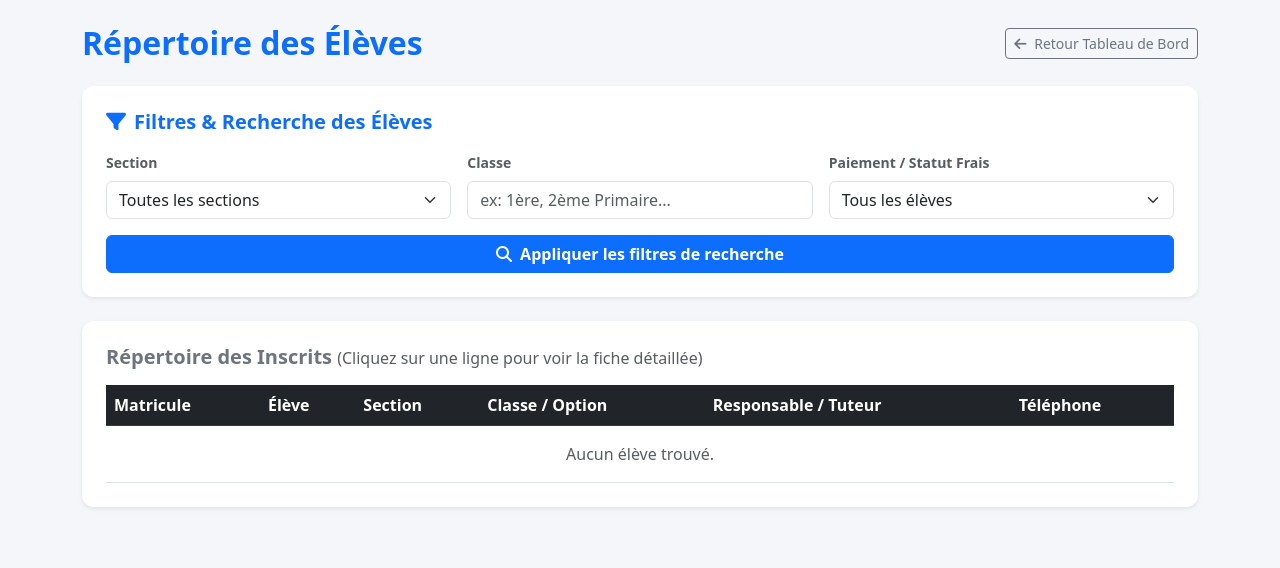
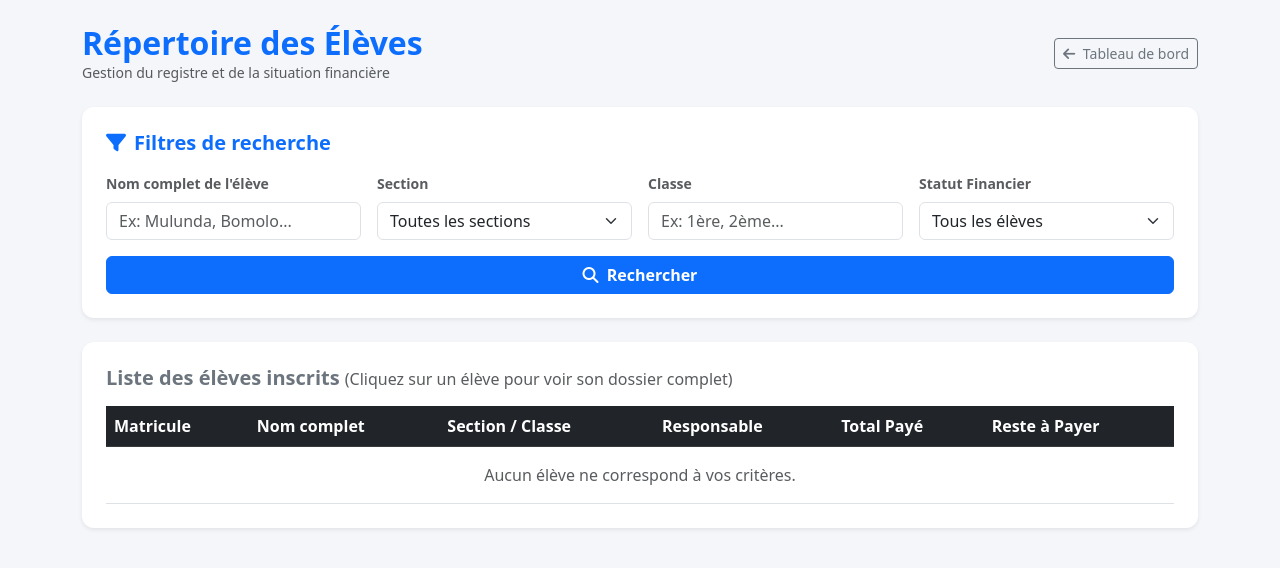
Before and after one commit to osemwanza-ai/gestion-la-charite, a Flask app: page /eleves in a window 1280 px wide. Shown: the top 568 px of the page. Run offline with Flask 3, Linux system fonts and the light colour scheme.

Commit message:
Update eleves.html

```diff
--- a/templates/eleves.html
+++ b/templates/eleves.html
@@ -11,24 +11,33 @@
         .card-custom { border: none; border-radius: 12px; }
         .clickable-row { cursor: pointer; transition: background-color 0.2s; }
         .clickable-row:hover { background-color: #e9ecef !important; }
+        .stat-card { border-radius: 8px; padding: 12px; text-align: center; }
     </style>
 </head>
 <body>
 
 <div class="container py-4">
     <div class="d-flex justify-content-between align-items-center mb-4">
+        <div>
             <h2 class="fw-bold text-primary m-0">Répertoire des Élèves</h2>
+            <p class="text-muted small m-0">Gestion du registre et de la situation financière</p>
+        </div>
         <a href="{{ url_for('index') }}" class="btn btn-outline-secondary btn-sm">
-            <i class="fa-solid fa-arrow-left me-1"></i> Retour Tableau de Bord
+            <i class="fa-solid fa-arrow-left me-1"></i> Tableau de bord
         </a>
     </div>
 
-    <!-- Filtres -->
+    <!-- Zone de Filtres et Recherche -->
     <div class="card card-custom bg-white shadow-sm p-4 mb-4">
-        <h5 class="fw-bold mb-3 text-primary"><i class="fa-solid fa-filter me-2"></i>Filtres & Recherche des Élèves</h5>
+        <h5 class="fw-bold mb-3 text-primary"><i class="fa-solid fa-filter me-2"></i>Filtres de recherche</h5>
         <form method="GET" action="{{ url_for('liste_eleves') }}">
             <div class="row g-3">
-                <div class="col-md-4">
+                <!-- Champ Recherche par Nom -->
+                <div class="col-md-3">
+                    <label class="form-label text-muted small fw-bold">Nom complet de l'élève</label>
+                    <input type="text" name="nom" class="form-control" placeholder="Ex: Mulunda, Bomolo..." value="{{ nom_sel }}">
+                </div>
+                <div class="col-md-3">
                     <label class="form-label text-muted small fw-bold">Section</label>
                     <select name="section" class="form-select">
                         <option value="">Toutes les sections</option>
@@ -37,86 +46,124 @@
                         <option value="Secondaire" {% if section_sel == 'Secondaire' %}selected{% endif %}>Secondaire</option>
                     </select>
                 </div>
-                <div class="col-md-4">
+                <div class="col-md-3">
                     <label class="form-label text-muted small fw-bold">Classe</label>
-                    <input type="text" name="classe" class="form-control" placeholder="ex: 1ère, 2ème Primaire..." value="{{ classe_sel }}">
+                    <input type="text" name="classe" class="form-control" placeholder="Ex: 1ère, 2ème..." value="{{ classe_sel }}">
                 </div>
-                <div class="col-md-4">
-                    <label class="form-label text-muted small fw-bold">Paiement / Statut Frais</label>
+                <div class="col-md-3">
+                    <label class="form-label text-muted small fw-bold">Statut Financier</label>
                     <select name="statut" class="form-select">
                         <option value="">Tous les élèves</option>
-                        <option value="paye" {% if statut_sel == 'paye' %}selected{% endif %}>Élèves ayant effectué un paiement</option>
-                        <option value="non_paye" {% if statut_sel == 'non_paye' %}selected{% endif %}>Aucun paiement enregistré</option>
+                        <option value="en_regle" {% if statut_sel == 'en_regle' %}selected{% endif %}>En règle (Solde = 0 FC)</option>
+                        <option value="dette" {% if statut_sel == 'dette' %}selected{% endif %}>Ayant une dette</option>
+                        <option value="paye" {% if statut_sel == 'paye' %}selected{% endif %}>Au moins un paiement</option>
+                        <option value="non_paye" {% if statut_sel == 'non_paye' %}selected{% endif %}>Aucun paiement</option>
                     </select>
                 </div>
                 <div class="col-12 mt-3">
                     <button type="submit" class="btn btn-primary w-100 fw-bold">
-                        <i class="fa-solid fa-search me-1"></i> Appliquer les filtres de recherche
+                        <i class="fa-solid fa-search me-1"></i> Rechercher
                     </button>
                 </div>
             </div>
         </form>
     </div>
 
-    <!-- Tableau répertoire -->
+    <!-- Liste des Élèves -->
     <div class="card card-custom bg-white shadow-sm p-4">
         <h5 class="fw-bold mb-3 text-secondary">
-            Répertoire des Inscrits <span class="fs-6 fw-normal text-muted">(Cliquez sur une ligne pour voir la fiche détaillée)</span>
+            Liste des élèves inscrits
+            <span class="fs-6 fw-normal text-muted">(Cliquez sur un élève pour voir son dossier complet)</span>
         </h5>
+
         <div class="table-responsive">
             <table class="table table-hover align-middle mb-0">
                 <thead class="table-dark">
                     <tr>
                         <th>Matricule</th>
-                        <th>Élève</th>
-                        <th>Section</th>
-                        <th>Classe / Option</th>
-                        <th>Responsable / Tuteur</th>
-                        <th>Téléphone</th>
+                        <th>Nom complet</th>
+                        <th>Section / Classe</th>
+                        <th>Responsable</th>
+                        <th>Total Payé</th>
+                        <th>Reste à Payer</th>
                     </tr>
                 </thead>
                 <tbody>
-                    {% for e in eleves %}
+                    {% for item in eleves_data %}
+                    {% set e = item.obj %}
                     <tr class="clickable-row" data-bs-toggle="modal" data-bs-target="#modalEleve{{ e.id }}">
                         <td class="fw-bold text-primary">{{ e.matricule }}</td>
                         <td class="fw-bold">{{ e.nom_complet }}</td>
-                        <td><span class="badge bg-info text-dark">{{ e.section }}</span></td>
-                        <td>{{ e.classe }} {{ '(' ~ e.option ~ ')' if e.option else '' }}</td>
-                        <td>{{ e.nom_responsables }} {% if e.lien_parente %}({{ e.lien_parente }}){% endif %}</td>
-                        <td>{{ e.telephone_principal }}</td>
+                        <td><span class="badge bg-info text-dark">{{ e.section }}</span> {{ e.classe }}</td>
+                        <td>{{ e.nom_responsables }} ({{ e.telephone_principal }})</td>
+                        <td class="fw-bold text-success">{{ "{:,.0f}".format(item.total_paye) }} FC</td>
+                        <td class="fw-bold {% if item.reste_a_payer > 0 %}text-danger{% else %}text-muted{% endif %}">
+                            {{ "{:,.0f}".format(item.reste_a_payer) }} FC
+                        </td>
                     </tr>
 
-                    <!-- Modal Fiche Détaillée Élève -->
+                    <!-- Modal Dossier Complet Élève -->
                     <div class="modal fade" id="modalEleve{{ e.id }}" tabindex="-1" aria-hidden="true">
                         <div class="modal-dialog modal-lg modal-dialog-centered">
                             <div class="modal-content">
                                 <div class="modal-header bg-primary text-white">
-                                    <h5 class="modal-title fw-bold"><i class="fa-solid fa-id-card me-2"></i>Fiche Élève : {{ e.nom_complet }}</h5>
+                                    <h5 class="modal-title fw-bold">
+                                        <i class="fa-solid fa-user-graduate me-2"></i>Dossier Élève : {{ e.nom_complet }}
+                                    </h5>
                                     <button type="button" class="btn-close btn-close-white" data-bs-dismiss="modal" aria-label="Fermer"></button>
                                 </div>
                                 <div class="modal-body">
-                                    <div class="row g-3">
+                                    <!-- Signalétique Élève -->
+                                    <h6 class="fw-bold text-primary mb-3"><i class="fa-solid fa-id-card me-2"></i>Identité & Renseignements</h6>
+                                    <div class="row g-2 mb-3 bg-light p-3 rounded">
                                         <div class="col-md-6">
                                             <p class="mb-1"><strong>Matricule :</strong> {{ e.matricule }}</p>
                                             <p class="mb-1"><strong>Sexe :</strong> {{ e.sexe }}</p>
-                                            <p class="mb-1"><strong>Date / Lieu de Naissance :</strong> {{ e.date_naissance or 'N/A' }} à {{ e.lieu_naissance or 'N/A' }}</p>
-                                            <p class="mb-1"><strong>Adresse :</strong> {{ e.adresse or 'N/A' }}</p>
+                                            <p class="mb-1"><strong>Date & Lieu de Nais. :</strong> {{ e.date_naissance or '-' }} à {{ e.lieu_naissance or '-' }}</p>
+                                            <p class="mb-1"><strong>Adresse :</strong> {{ e.adresse or '-' }}</p>
                                         </div>
                                         <div class="col-md-6">
-                                            <p class="mb-1"><strong>Section :</strong> {{ e.section }}</p>
-                                            <p class="mb-1"><strong>Classe :</strong> {{ e.classe }} {{ e.option }}</p>
-                                            <p class="mb-1"><strong>Tuteur :</strong> {{ e.nom_responsables }} ({{ e.lien_parente }})</p>
-                                            <p class="mb-1"><strong>Téléphone :</strong> {{ e.telephone_principal }} / {{ e.telephone_secondaire or '-' }}</p>
+                                            <p class="mb-1"><strong>Section / Classe :</strong> {{ e.section }} - {{ e.classe }} {{ '(' ~ e.option ~ ')' if e.option else '' }}</p>
+                                            <p class="mb-1"><strong>Responsable / Tuteur :</strong> {{ e.nom_responsables }} ({{ e.lien_parente or 'Tuteur' }})</p>
+                                            <p class="mb-1"><strong>Téléphone principal :</strong> {{ e.telephone_principal }}</p>
+                                            <p class="mb-1"><strong>Téléphone second. :</strong> {{ e.telephone_secondaire or '-' }}</p>
                                         </div>
                                     </div>
-                                    <hr>
-                                    <h6 class="fw-bold text-success mb-2"><i class="fa-solid fa-receipt me-2"></i>Historique des Frais Payés</h6>
-                                    <table class="table table-sm table-bordered">
+
+                                    <!-- Résumé de la Situation Financière -->
+                                    <h6 class="fw-bold text-primary mb-2"><i class="fa-solid fa-wallet me-2"></i>Situation Financière</h6>
+                                    <div class="row g-2 mb-3">
+                                        <div class="col-md-4">
+                                            <div class="stat-card bg-light border">
+                                                <small class="text-muted d-block fw-bold">TOTAL FIXÉ</small>
+                                                <span class="fw-bold fs-6">{{ "{:,.0f}".format(item.total_du) }} FC</span>
+                                            </div>
+                                        </div>
+                                        <div class="col-md-4">
+                                            <div class="stat-card bg-success-subtle border border-success">
+                                                <small class="text-success d-block fw-bold">DÉJÀ PAYÉ</small>
+                                                <span class="fw-bold fs-6 text-success">{{ "{:,.0f}".format(item.total_paye) }} FC</span>
+                                            </div>
+                                        </div>
+                                        <div class="col-md-4">
+                                            <div class="stat-card {% if item.reste_a_payer > 0 %}bg-danger-subtle border border-danger{% else %}bg-light border{% endif %}">
+                                                <small class="{% if item.reste_a_payer > 0 %}text-danger{% else %}text-muted{% endif %} d-block fw-bold">RESTE À PAYER</small>
+                                                <span class="fw-bold fs-6 {% if item.reste_a_payer > 0 %}text-danger{% else %}text-muted{% endif %}">
+                                                    {{ "{:,.0f}".format(item.reste_a_payer) }} FC
+                                                </span>
+                                            </div>
+                                        </div>
+                                    </div>
+
+                                    <!-- Détail des Paiements -->
+                                    <h6 class="fw-bold text-secondary mb-2"><i class="fa-solid fa-list-check me-2"></i>Historique des paiements versés</h6>
+                                    <div class="table-responsive">
+                                        <table class="table table-sm table-striped border align-middle mb-0">
                                             <thead class="table-light">
                                                 <tr>
                                                     <th>Rubrique</th>
                                                     <th>Trimestre</th>
-                                                <th>Montant (FC)</th>
+                                                    <th>Montant Payé</th>
                                                     <th>Mode</th>
                                                     <th>Date</th>
                                                 </tr>
@@ -128,22 +175,23 @@
                                                     <td>{{ p.trimestre }}</td>
                                                     <td class="fw-bold text-success">{{ "{:,.0f}".format(p.montant) }} FC</td>
                                                     <td>{{ p.mode_paiement }}</td>
-                                                <td>{{ p.date_paiement.strftime('%d/%m/%Y') }}</td>
+                                                    <td>{{ p.date_paiement.strftime('%d/%m/%Y %H:%M') }}</td>
                                                 </tr>
                                                 {% else %}
                                                 <tr>
-                                                <td colspan="5" class="text-center text-muted">Aucun paiement enregistré pour le moment.</td>
+                                                    <td colspan="5" class="text-center text-muted py-2">Aucun versement enregistré.</td>
                                                 </tr>
                                                 {% endfor %}
                                             </tbody>
                                         </table>
                                     </div>
+                                </div>
                                 <div class="modal-footer d-flex justify-content-between">
                                     <a href="{{ url_for('imprimer_recu', type_recu='inscription', id_recu=e.id) }}" target="_blank" class="btn btn-outline-primary btn-sm">
-                                        <i class="fa-solid fa-print me-1"></i> Imprimer Reçu d'Inscription / Carte
+                                        <i class="fa-solid fa-print me-1"></i> Imprimer Carte / Fiche
                                     </a>
-                                    <a href="{{ url_for('paiement', eleve_id=e.id) }}" class="btn btn-success btn-sm">
-                                        <i class="fa-solid fa-plus-circle me-1"></i> Enregistrer un Paiement
+                                    <a href="{{ url_for('paiement', eleve_id=e.id) }}" class="btn btn-success btn-sm fw-bold">
+                                        <i class="fa-solid fa-cash-register me-1"></i> Enregistrer un Paiement
                                     </a>
                                 </div>
                             </div>
@@ -151,7 +199,7 @@
                     </div>
                     {% else %}
                     <tr>
-                        <td colspan="6" class="text-center text-muted py-3">Aucun élève trouvé.</td>
+                        <td colspan="6" class="text-center text-muted py-3">Aucun élève ne correspond à vos critères.</td>
                     </tr>
                     {% endfor %}
                 </tbody>
```
Lines whose indentation alone changed are shown as unchanged.
